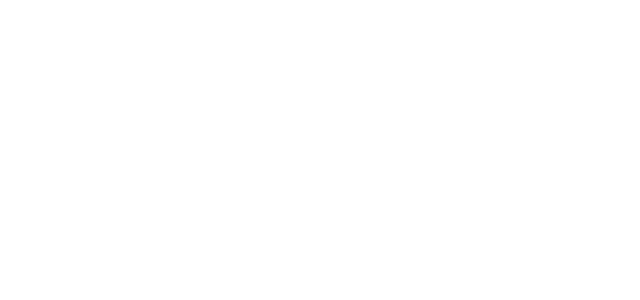
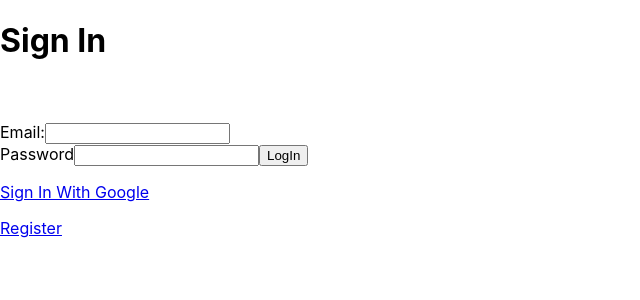
Before and after one commit to highviewstudios/step-by-step-backbone, a React (Create React App) app: page /signin in a window 1280 px wide. Shown: the top 300 px of the page, without its empty margins (0-640 px from the left). Built offline with nearby package versions, Linux system fonts and the light colour scheme.

Commit message:
Add sign in page

```diff
--- a/src/App.js
+++ b/src/App.js
@@ -2,12 +2,14 @@ import React from 'react';
 import {BrowserRouter as Router, Switch, Route} from 'react-router-dom';
 
 import Auth from "./pages/auth";
+import SignIn from "./pages/signin";
 
 function App() {
   return (
     <Router>
       <Switch>
         <Route path="/" exact component={Auth} />
+        <Route path="/signin" component={SignIn} />
       </Switch>
     </Router>
   );
--- a/src/pages/auth.jsx
+++ b/src/pages/auth.jsx
@@ -1,7 +1,10 @@
 import React, { useEffect } from "react";
 import Axios from 'axios';
+import { useHistory } from 'react-router-dom';
 
 function Auth() {
+
+    const history = useHistory();
 
     useEffect(() => {
         onOpen();
@@ -11,14 +14,15 @@ function Auth() {
         Axios.get("/auth", {withCredentials: true })
         .then(res => {
             console.log(res.data);
-            // const isAuth = res.data.auth;
+            const isAuth = res.data.auth;
 
-            // if(isAuth) {
-            //     updateUser("name", res.data.user.displayName);
-            //     history.push('/home');
-            // } else {
-            //     history.push('/signin');
-            // }
+            if(isAuth) {
+                console.log("To home page");
+                //updateUser("name", res.data.user.displayName);
+                //history.push('/home');
+            } else {
+                history.push('/signin');
+            }
         })
         .catch(err => {
             console.log("E " +err);
--- /dev/null
+++ b/src/pages/signin.jsx
@@ -0,0 +1,51 @@
+import React, { useEffect, useState } from 'react';
+import axios from 'axios';
+import { useHistory, Link } from 'react-router-dom';
+
+function SignIn() {
+
+    const history = useHistory();
+    const [message, setmessage] = useState('');
+
+    useEffect(() => {
+    },[]);
+
+    function handleClick(event) {
+        event.preventDefault();
+        const email = document.getElementById("txtEmail").value;
+        const password = document.getElementById("txtPassword").value;
+
+        axios.get("/login?email=" + email + "&password=" + password)
+        .then(res => {
+            const message = res.data.message;
+            if(message === "Logged in successful") {
+                history.push('/');
+            } else {
+                setmessage(res.data.info);
+            }
+        })
+        .catch(err => {
+            console.log(err);
+        })
+    }
+
+    return (
+        <div>
+        <h1>Sign In</h1> <br /> <br />
+        <form>
+            <label id="lblEmail">Email:</label>
+            <input id="txtEmail" name="email" type="text"></input><br />
+            <label id="lblPassword">Password</label>
+            <input id="txtPassword" name="password" type="password"></input>
+            <button onClick={handleClick}>LogIn</button>
+            <p>{message}</p>
+        </form>
+        <a href="http://localhost:8080/auth/google">Sign In With Google</a>
+        <Link to="/register">
+          <p>Register</p>
+        </Link>
+        </div>
+    )
+}
+
+export default SignIn;
```
Also changed, not shown: 13 other files (tests, documents, lock files or other folders).
